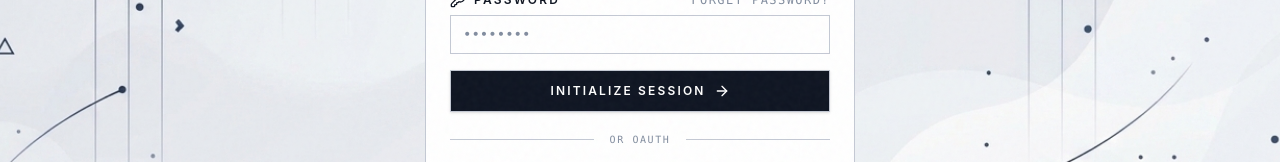
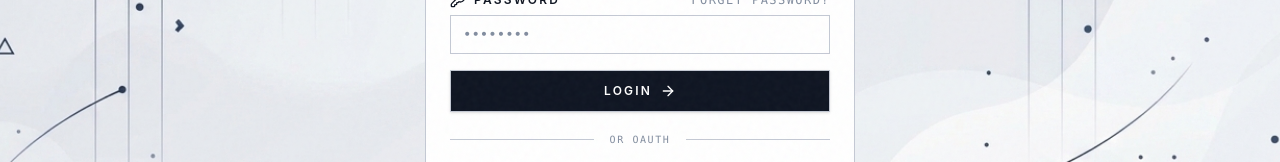
Before and after one commit to Cursify-inc/Cursify-WebApp, a Next.js app: page /login in a window 1280 px wide. Shown: the part 336-498 px from the top of the page. Built offline with nearby package versions, Linux system fonts and the light colour scheme.

Commit message:
update: change login form button

```diff
--- a/components/auth/login-form.tsx
+++ b/components/auth/login-form.tsx
@@ -107,7 +107,7 @@ export function LoginForm() {
           type="submit"
           disabled={isPending}
         >
-          {isPending ? "Initializing..." : "Initialize Session"}
+          {isPending ? "logging..." : "login"}
           <ArrowRight className="h-4 w-4 transition-transform group-hover:translate-x-1" />
         </button>
       </form>
```
